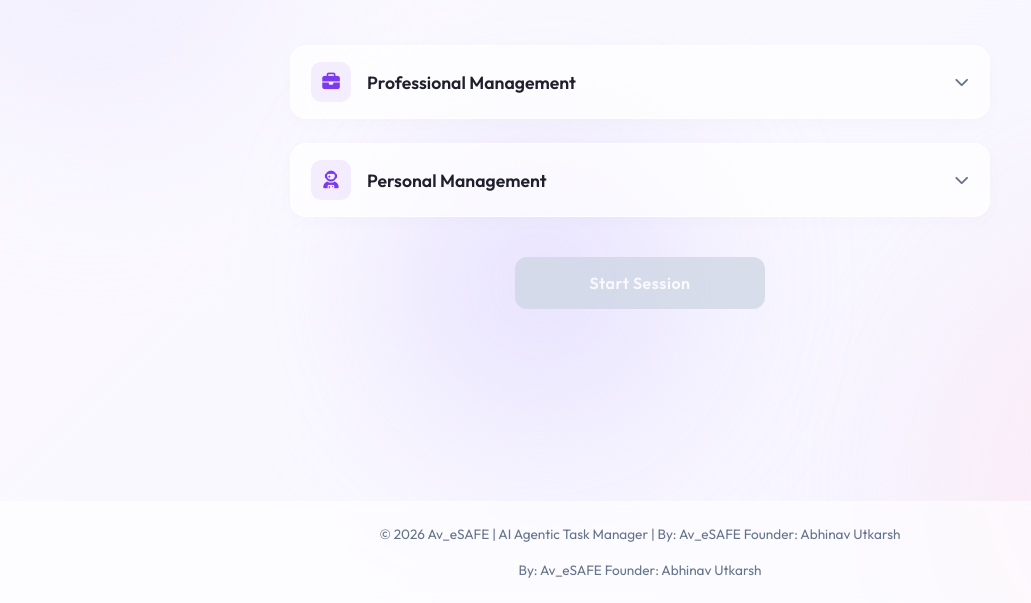
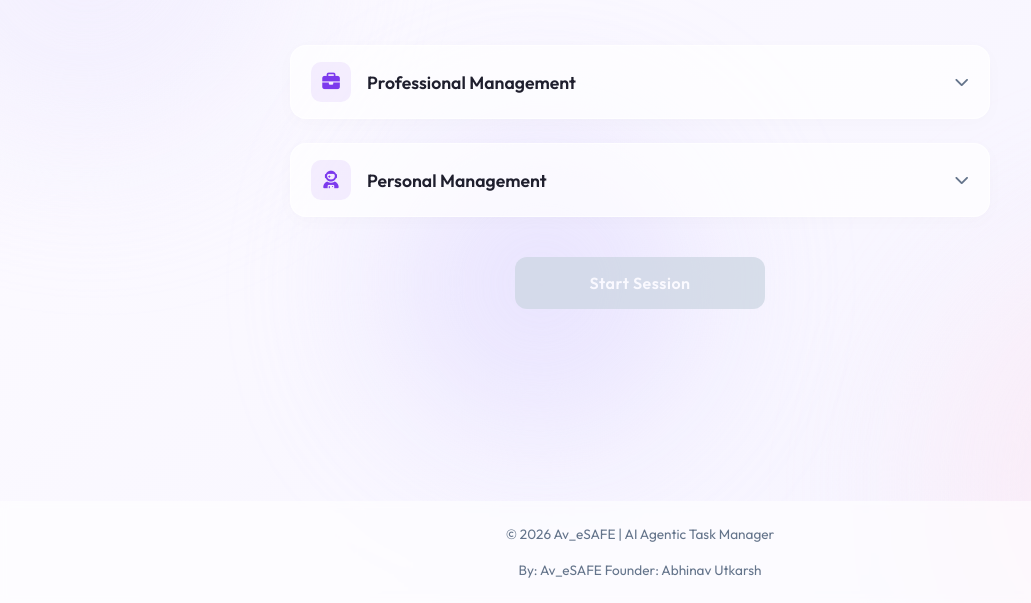
Before and after one commit to Abhinav-utkarsh/av-esafe-ai-agentic-task-manager, a website: page public/index.html in a window 1280 px wide. Shown: the part 197-800 px from the top of the page, without its empty margins (0-1031 px from the left). Drawn offline with nearby package versions, Linux system fonts and the light colour scheme.

Commit message:
Update index.html

```diff
--- a/public/index.html
+++ b/public/index.html
@@ -221,7 +221,7 @@
     </div>
 
     <footer class="app-footer">
-        <p>&copy; 2026 Av_eSAFE | AI Agentic Task Manager | By: Av_eSAFE Founder: Abhinav Utkarsh</p><br>
+        <p>&copy; 2026 Av_eSAFE | AI Agentic Task Manager</p><br>
         <p>By: Av_eSAFE Founder: Abhinav Utkarsh</p>
     </footer>
 
```
